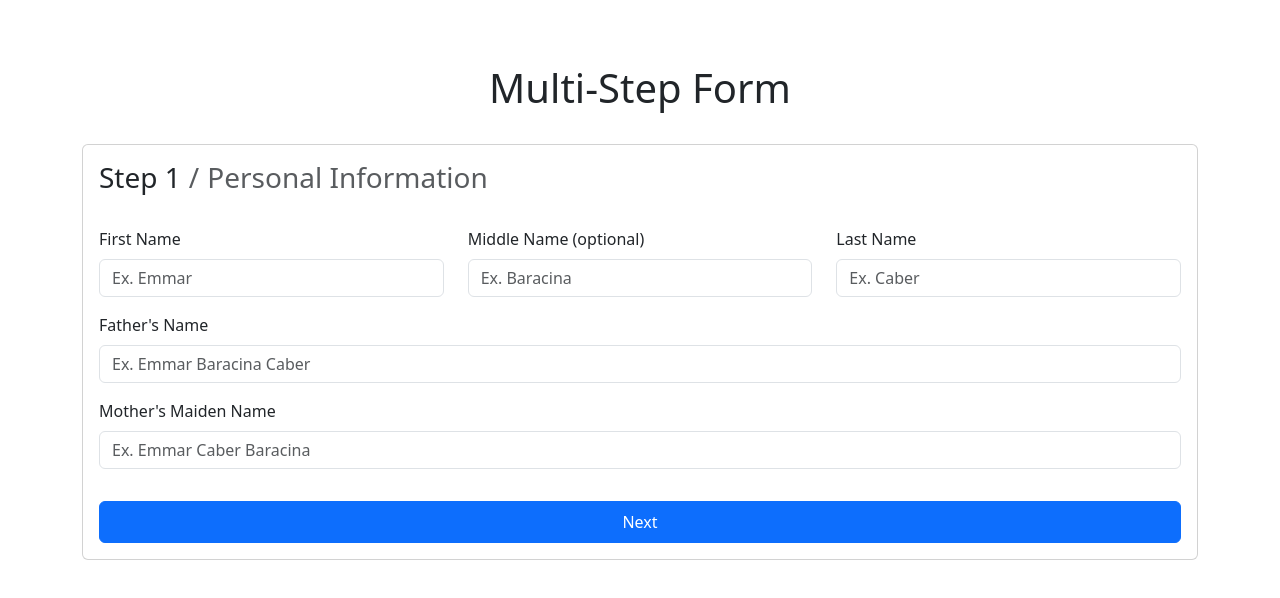
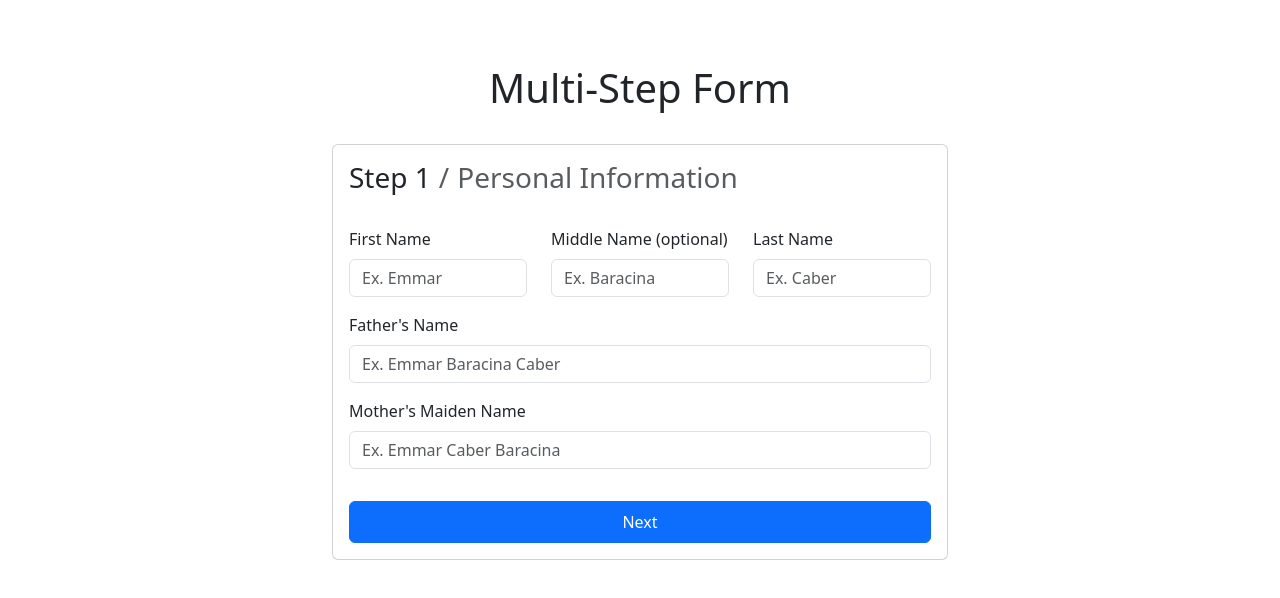
Before and after one commit to emmarcaber/WebDev-MultiStepForm, a React (Vite) app: page / in a window 1280 px wide. Shown: the top 598 px of the page. Built offline with nearby package versions, Linux system fonts and the light colour scheme.

Commit message:
feat: make the form container smaller

```diff
--- a/src/App.jsx
+++ b/src/App.jsx
@@ -183,7 +183,7 @@
   switch (page) {
     case 1:
       return (
-        <div className="container mt-5">
+        <div className="container mt-5 w-50">
           <h1 className="text-center py-3">Multi-Step Form</h1>
           <div className="card p-3 my-3">
             <h3 className="card-title mb-3">
@@ -280,7 +280,7 @@
 
     case 2:
       return (
-        <div className="container mt-5">
+        <div className="container mt-5 w-50">
           <h1 className="text-center py-3">Multi-Step Form</h1>
           <div className="card p-3 my-3">
             <h3 className="card-title mb-3">
@@ -339,7 +339,7 @@
 
     case 3:
       return (
-        <div className="container mt-5">
+        <div className="container mt-5 w-50">
           <h1 className="text-center py-3">Multi-Step Form</h1>
           <div className="card p-3 my-3">
             <h3 className="card-title mb-3">
@@ -414,7 +414,7 @@
 
     default:
       return (
-        <div className="container mt-5">
+        <div className="container mt-5 w-50">
           <h1 className="text-center py-3">Result</h1>
           <div class="card text-bg-success mb-3">
             <div class="card-header fw-bold text-uppercase">
```
